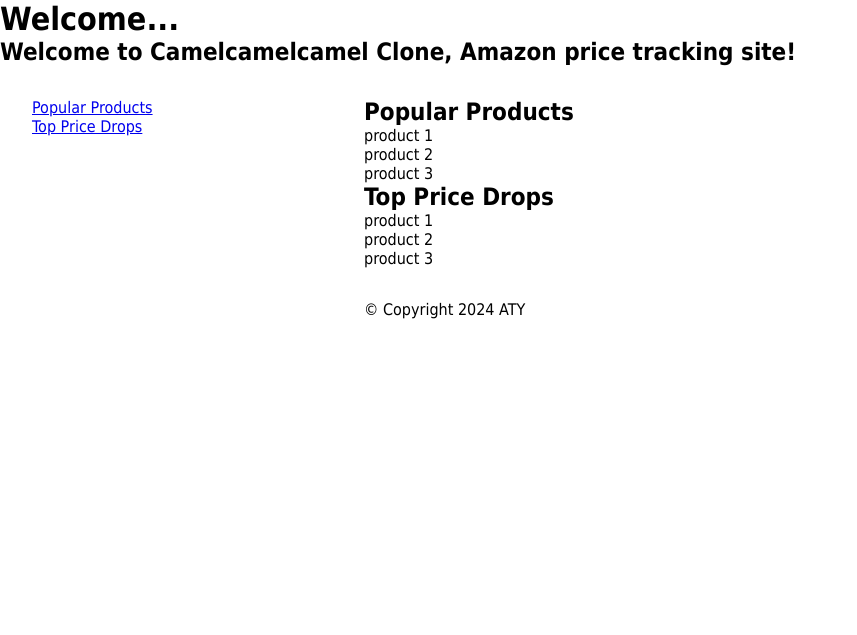
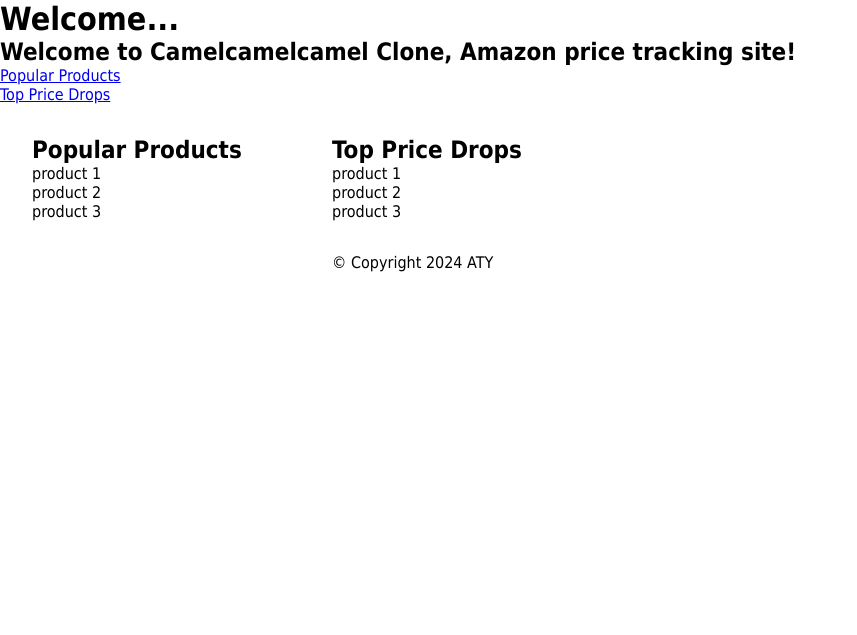
Before and after one commit to vol2468/CamelCamelCamelClone, a PHP site: page /main.html in a window 1280 px wide. Shown: the part 38-673 px from the top of the page, without its empty margins (0-857 px from the left). Run offline with PHP 8.4, Linux system fonts and the light colour scheme.

Commit message:
Modified main.html so that navigation menu is at the header

```diff
--- a/code/css/main.css
+++ b/code/css/main.css
@@ -15,8 +15,7 @@ p, body {
 /* header */
 
 /* sidebar */
-#sidebar {
-    margin: 2em;
+#popular {
     width: 300px;
     height: 500px;
     float: left;
```
Also changed, not shown: 2 other files.
